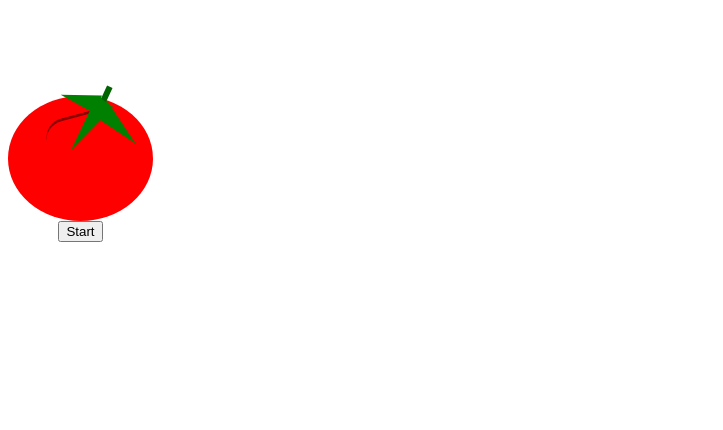
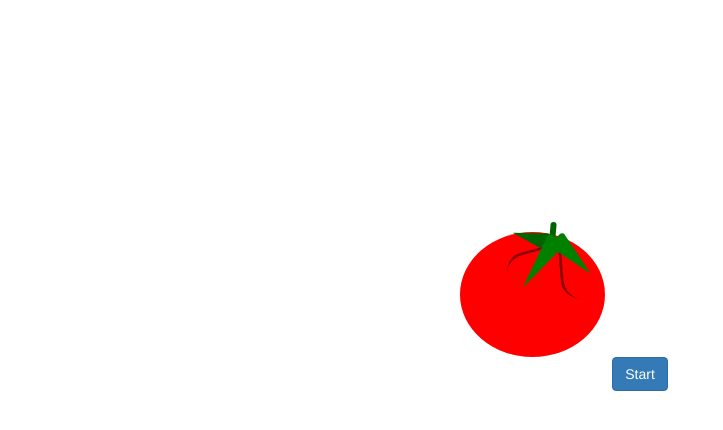
Before and after one commit to dwesleyprice/pomodor-timer, a plain HTML site: page index.html in a window 1280 px wide. Shown: the whole page, without its empty margins (0-723 px from the left). Drawn offline with nearby package versions, Linux system fonts and the light colour scheme.

Commit message:
Updates
bootstrapped, centered, still needs some styling and functions...

```diff
--- a/index.html
+++ b/index.html
@@ -2,6 +2,8 @@
 <html>
 <head>
 	<title>Pomodoro</title>
+  <!-- Latest compiled and minified CSS -->
+<link rel="stylesheet" href="https://maxcdn.bootstrapcdn.com/bootstrap/3.3.7/css/bootstrap.min.css" integrity="sha384-BVYiiSIFeK1dGmJRAkycuHAHRg32OmUcww7on3RYdg4Va+PmSTsz/K68vbdEjh4u" crossorigin="anonymous">
 	<link rel="stylesheet" href="styles.css">
 </head>
 <body>
@@ -9,17 +11,31 @@
 
 
 <div class="container">
+  <div class="row">
+    <div class="col-sm-4"></div>
+    <div class="col-sm-4">
       <div class="stem"></div>
       <div class="star-one"></div>
       <div class="star-two"></div>
       <div class="star-three"></div>
       <div class="dimple-one"></div>
+      <div class="dimple-two"></div>
         <div class="pomodoro">
           <div id="mycounter"></div>
         </div>
-<button onclick="onTimer()">Start</button>
-<!-- <button onclick="stopTimer()">Stop</button> -->
     </div>
+      <div class="col-sm-4"></div>
+  </div>
+  <div class="row">
+    <div class="col-sm-4"></div>
+    <div class="col-sm-4">
+          <button class="btn btn-primary" onclick="onTimer()">Start </button>
+    </div>
+    <div class="col-sm-4"></div>
+  </div>
+</div>
+
+
 <script>
 var counter = 0;
 function startTimer(duration, display) {
--- a/styles.css
+++ b/styles.css
@@ -1,9 +1,10 @@
 body{
-
+	text-align: center;
 }
 
 button{
-	margin: auto;
+/* 	padding: 0;
+	margin: auto; */
 
 }
 
@@ -21,16 +22,17 @@ button{
 }
 
 .star-one{
-	z-index: 5;
+	z-index: 3;
 	width: 0;
 	height: 0;
 	border-left: 10px solid transparent;
 	border-right: 10px solid transparent;
 	border-top: 50px solid green;
+	border-radius: 5px;
 	transform: rotate(-45deg);
 	position: relative;
-	top: 75px;
-	left: 100px;
+	top: 213px;
+	left: 103px;
 }
 
 .star-two{
@@ -40,56 +42,75 @@ button{
 	border-left: 10px solid transparent;
 	border-right: 10px solid transparent;
 	border-top: 60px solid green;
+	border-radius: 5px;
 	transform: rotate(35deg);
 	position: relative;
-	top: 20px;
+	top: 165px;
 	left: 70px;
 }
 
 .star-three{
-	z-index: 3;
+	z-index: 2;
 	width: 0;
 	height: 0;
 	border-left: 10px solid transparent;
 	border-right: 10px solid transparent;
-	border-top: 40px solid green;
+	border-top: 40px solid darkgreen;
+	border-radius: 10px;
 	transform: rotate(105deg);
-	position: absolute;
-	top: 80px;
-	left: 70px;
+	position: relative;
+	top: 90px;
+	left: 62px;
 }
 
 .stem{
 	width: 6px;
 	height: 18px;
 	background: darkgreen;
-	transform: rotate(25deg);
+	border-radius: 15px;
+	transform: rotate(5deg);
 	position: relative;
-	top: 78px;
-	left: 95px;
+	top: 222px;
+	left: 90px;
 }
 
 .dimple-one
 {
   z-index: 2;
   content: "";
-  position: absolute;
+  position: relative;
   border: 0 solid transparent;
   border-top: 3px solid darkred;
   border-radius: 20px 0 0 0;
-  top: 116px;
+  top: 82px;
   left: 48px;
   width: 50px;
   height: 50px;
   transform: rotate(-15deg);
 }
 
+.dimple-two
+{
+  z-index: 1;
+  content: "";
+  position: relative;
+  border: 0 solid transparent;
+  border-top: 3px solid darkred;
+  border-radius: 20px 0 0 0;
+  top: 30px;
+  left: 100px;
+  width: 50px;
+  height: 50px;
+  transform: rotate(-95deg);
+}
+
 .pomodoro{
-	margin-top: -40px;
+	margin-top: -36px;
+	padding: 0;
 	background-color: red;
 	width:  145px;
 	height:  125px;
-	border-radius: 50%
+	border-radius: 50%;
 }
 
 .fill{
```
Lines whose indentation alone changed are shown as unchanged.
